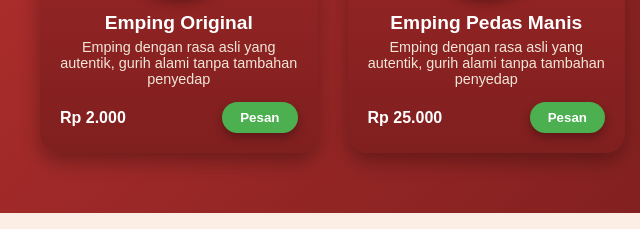
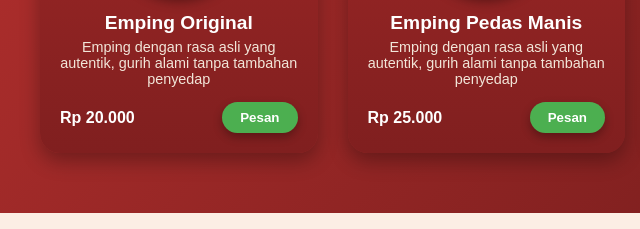
Before and after one commit to shabrimishima/Empingku, a plain HTML site: page Empingku/index.html in a window 1280 px wide. Shown: the part 1031-1260 px from the top of the page, 0-640 px from the left. Drawn offline with Linux system fonts and the light colour scheme.

Commit message:
Update index.html

```diff
--- a/Empingku/index.html
+++ b/Empingku/index.html
@@ -1297,7 +1297,7 @@ Empingku terbuat dari melinjo pilihan terbaik dengan tekstur renyah dan gurih al
                 <h3>Emping Original</h3>
                 <p>Emping dengan rasa asli yang autentik, gurih alami tanpa tambahan penyedap</p>
                 <div class="menu-footer">
-                    <span class="price">Rp 2.000</span>
+                    <span class="price">Rp 20.000</span>
                     <button class="btn-buy" onclick="orderProduct('Emping Original', 'Rp 25.000')">Pesan</button>
                 </div>
             </div>
```
